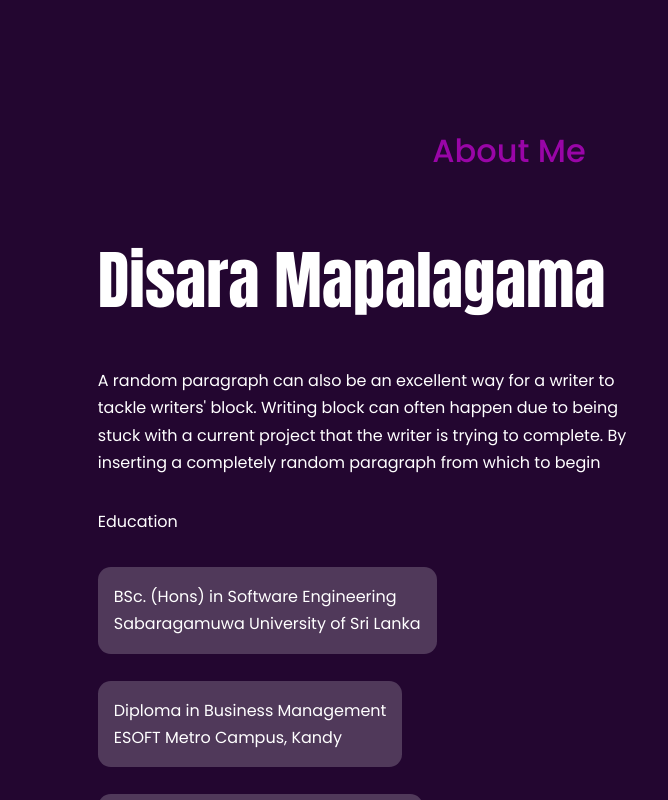
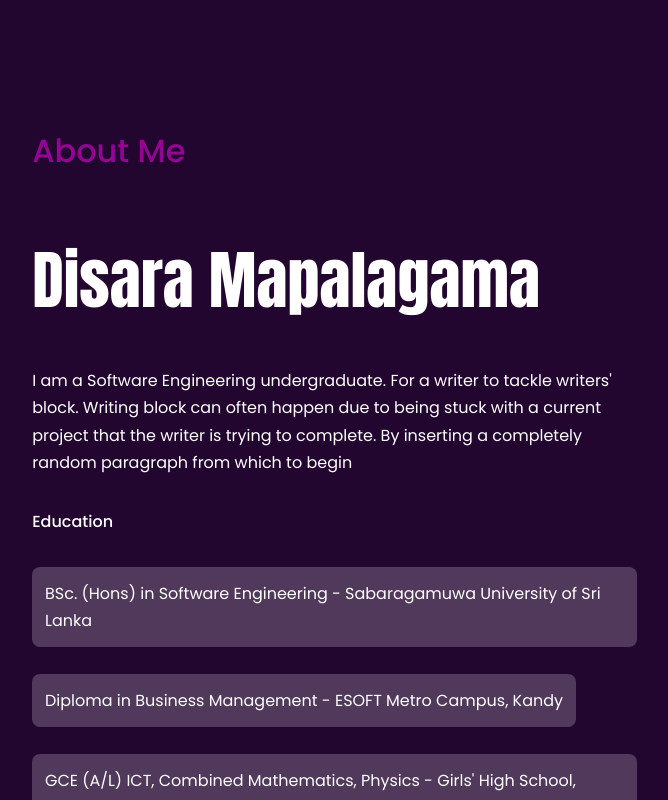
Before and after one commit to disara7/portfolio, a React (Create React App) app: page / in a window 1280 px wide. Shown: the part 780-1580 px from the top of the page, without its empty margins (131-799 px from the left). Built offline with nearby package versions, Linux system fonts and the light colour scheme.

Commit message:
updated a few UI margins

```diff
--- a/package.json
+++ b/package.json
@@ -6,6 +6,7 @@
     "@testing-library/jest-dom": "^5.17.0",
     "@testing-library/react": "^13.4.0",
     "@testing-library/user-event": "^13.5.0",
+    "portfolio": "file:",
     "react": "^18.2.0",
     "react-dom": "^18.2.0",
     "react-icons": "^5.0.1",
--- a/src/components/about/About.jsx
+++ b/src/components/about/About.jsx
@@ -12,17 +12,14 @@ const About = () => {
             Disara Mapalagama
           </h3>
           <p className='about__style'>
-          A random paragraph can also be an excellent way for a writer to tackle writers' block. Writing block can often happen due to being stuck with a current project that the writer is trying to complete. By inserting a completely random paragraph from which to begin
+          I am a Software Engineering undergraduate. For a writer to tackle writers' block. Writing block can often happen due to being stuck with a current project that the writer is trying to complete. By inserting a completely random paragraph from which to begin
           </p>
-          <p className='about__style'>Education</p>
+          <h4 className='about__style'>Education</h4>
           <p className='about__style'>
             <ul className='educard'>
-              <li>BSc. (Hons) in Software Engineering <br />
-              Sabaragamuwa University of Sri Lanka</li> <br />
-              <li>Diploma in Business Management <br />
-              ESOFT Metro Campus, Kandy</li> <br />
-              <li>ICT, Combined Mathematics, Physics <br />
-              Girls' High School, Kandy</li>
+              <li>BSc. (Hons) in Software Engineering - Sabaragamuwa University of Sri Lanka</li> <br />
+              <li>Diploma in Business Management - ESOFT Metro Campus, Kandy</li> <br />
+              <li>GCE (A/L) ICT, Combined Mathematics, Physics - Girls' High School, Kandy</li>
             </ul>
 
           </p>
--- a/src/components/about/about.css
+++ b/src/components/about/about.css
@@ -24,11 +24,19 @@
 .section__title {
     margin-top: 4rem;
     font-size: 2rem;
+    text-align: left;
+    margin-left: 10.2rem;
+    color: rgb(148, 5, 148);
 }
 
 .about__style {
-    margin-left: 14.3rem;
+    margin-left: 10.2rem;
     margin-bottom: 2rem;
+
+}
+
+.about__style h4{
+  font-weight: bold;
 }
 
 .cardset {
@@ -112,8 +120,8 @@
 
   .educard li{
     background-color: rgba(255, 255, 255, 0.203);
-    padding: 1rem;
-    border-radius: 0.8rem;
+    padding: 0.8rem;
+    border-radius: 0.5rem;
     width: fit-content;
   }
 
--- a/src/components/header/header.css
+++ b/src/components/header/header.css
@@ -18,12 +18,12 @@ header {
     font-family: 'Anton', sans-serif;
     font-size: 3rem;
     text-align: left;
-    margin-left: 14.3rem;
+    margin-left: 10.2rem;
 }
 
 .name__description {
     text-align: left;
-    margin-left: 14.3rem;
+    margin-left: 10.2rem;
     font-size: 1.2rem;
     width: 45rem;
 }
--- a/src/components/nav/nav.css
+++ b/src/components/nav/nav.css
@@ -68,7 +68,7 @@ nav a.active {
     } */
 
     nav {
-        background: rgba(0, 0, 0, 0.3);
+        background: rgba(255, 255, 255, 0.3);
         width: max-content;
         display: block;
         padding: 0.2rem 0.2rem;
```
Also changed, not shown: 1 other file (tests, documents, lock files or other folders).
